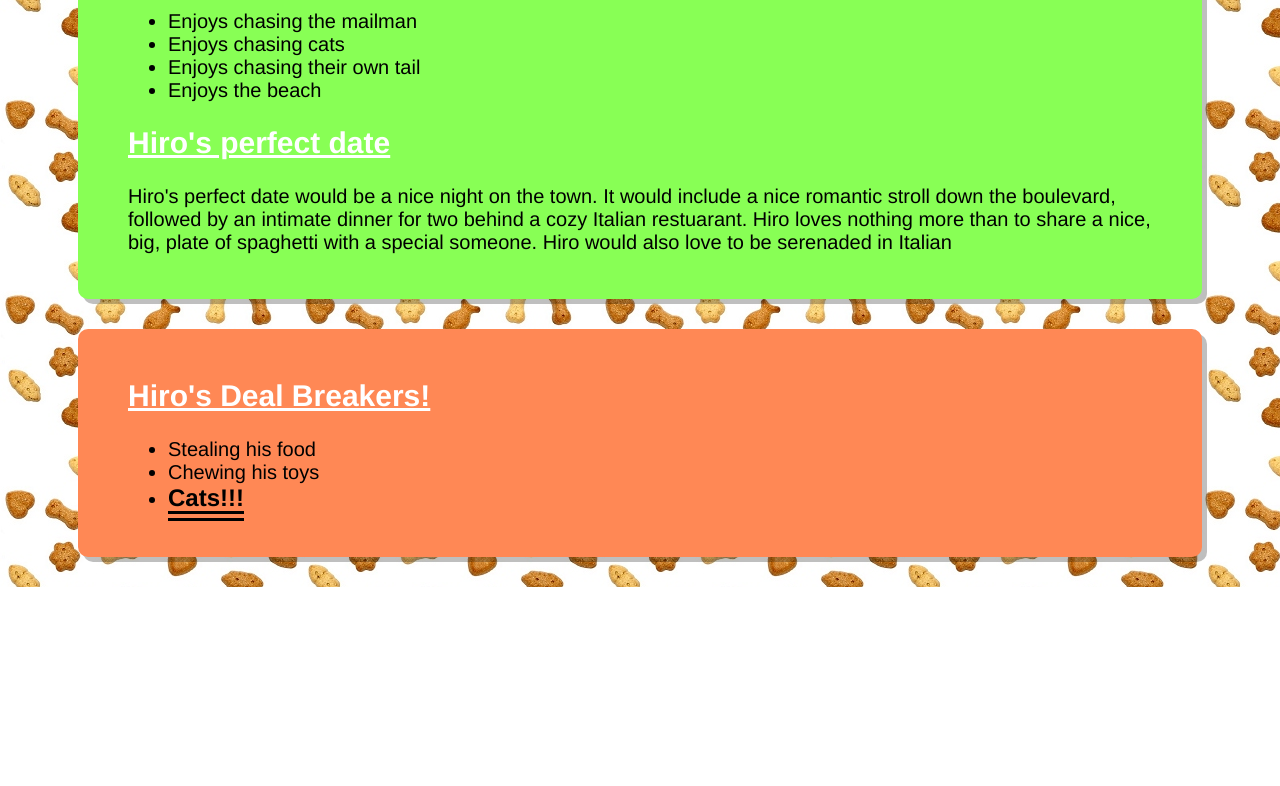
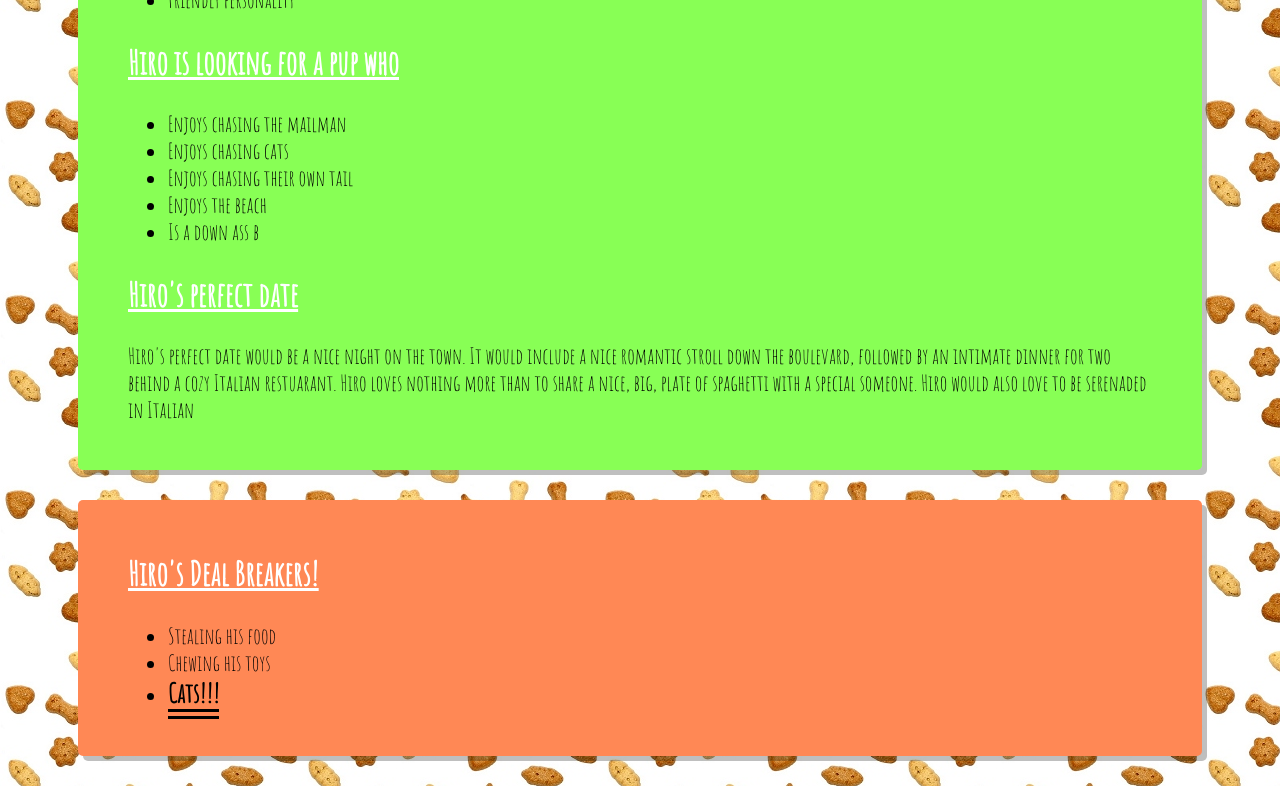
Before and after one commit to navyvet1125/puppy_love, a plain HTML site: page index.html in a window 1280 px wide. Shown: the part 732-1518 px from the top of the page. Before the commit the page ends 1319 px from the top, so only its background shows below. Drawn offline with Linux system fonts and the light colour scheme.

Commit message:
second commit

```diff
--- a/css/style.css
+++ b/css/style.css
@@ -1,8 +1,9 @@
 /* The CSS is*/
 body {
+  font-family: 'Amatic SC', cursive;
 	background: url("../biscuits.jpg");
 	background-attachment: fixed;
-	font: 20px "Helvetica", sans-serif;
+	font-size: 22px;
 	cursor:crosshair;
 }
 
@@ -54,7 +55,7 @@ body {
 
 /*Formatting class for the header and article sections*/
 .formatting {
-	border-radius:10px;
+	border-radius:5px;
 	margin:0 auto 30px;
 	width: 80vw;
 	box-shadow: 5px 5px rgba(0,0,0,.25);
--- a/index.html
+++ b/index.html
@@ -1,7 +1,7 @@
 <!DOCTYPE html>
 <html>
 <head>
-	<link rel="stylesheet" type="text/css" href="css/style.css">
+<link href='https://fonts.googleapis.com/css?family=Amatic+SC' rel='stylesheet' type='text/css'>	<link rel="stylesheet" type="text/css" href="css/style.css">
 	<title>Hiro the Shiba Inu - Puppy Love</title>
 </head>
 
@@ -47,6 +47,7 @@
 				<li>Enjoys chasing cats</li>
 				<li>Enjoys chasing their own tail</li>
 				<li>Enjoys the beach</li>
+        <li>Is a down ass b</li>
 
 			</ul>
 
```
